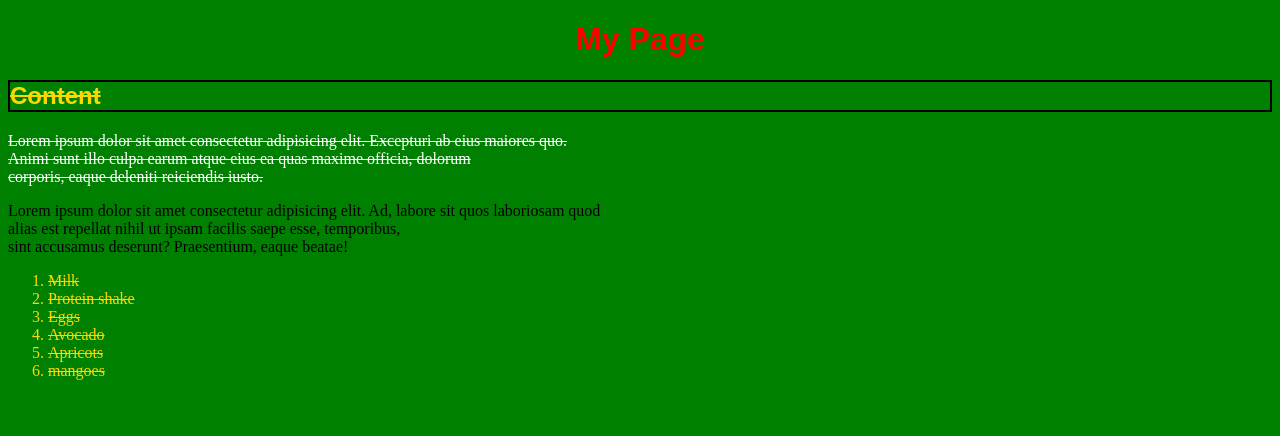
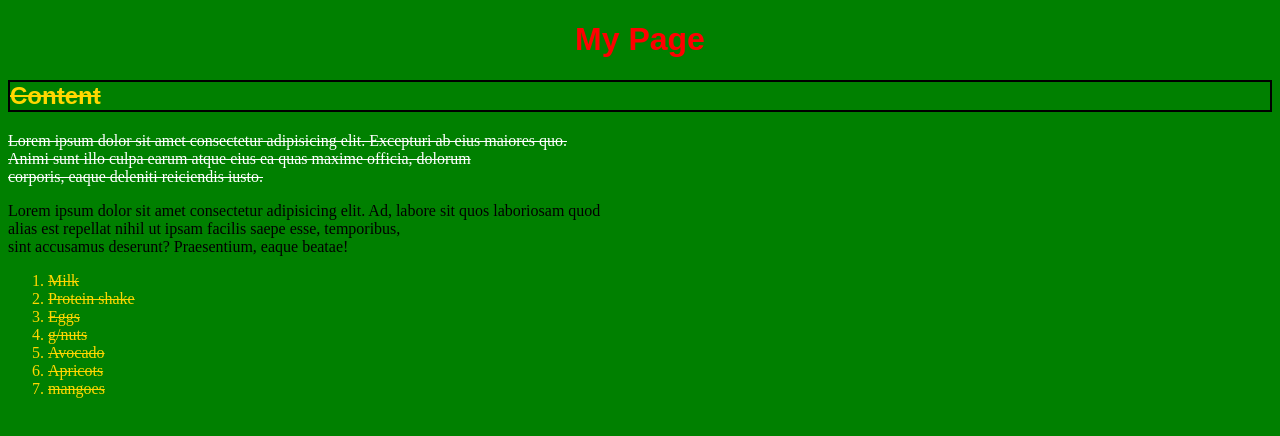
Before and after one commit to dumi299/INF221, a plain HTML site: page index.html in a window 1280 px wide. Drawn offline with Linux system fonts and the light colour scheme.

Commit message:
fourth commit

```diff
--- a/index.html
+++ b/index.html
@@ -29,6 +29,7 @@
         <li>Milk</li>
         <li>Protein shake</li>
         <li>Eggs</li>
+        <li>g/nuts</li>
         <li>Avocado</li>
         <li>Apricots</li>
         <li>mangoes</li>
```
